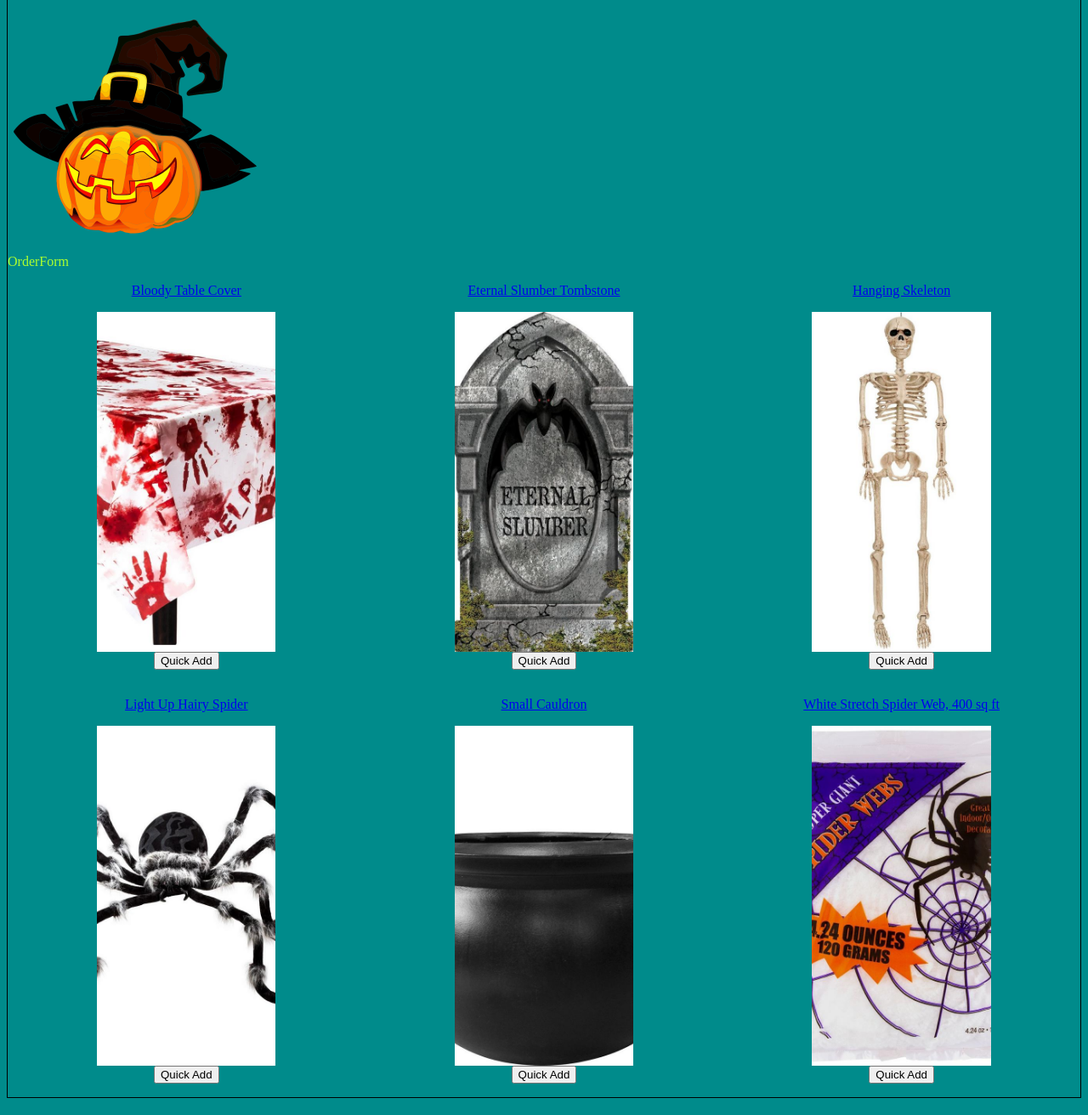
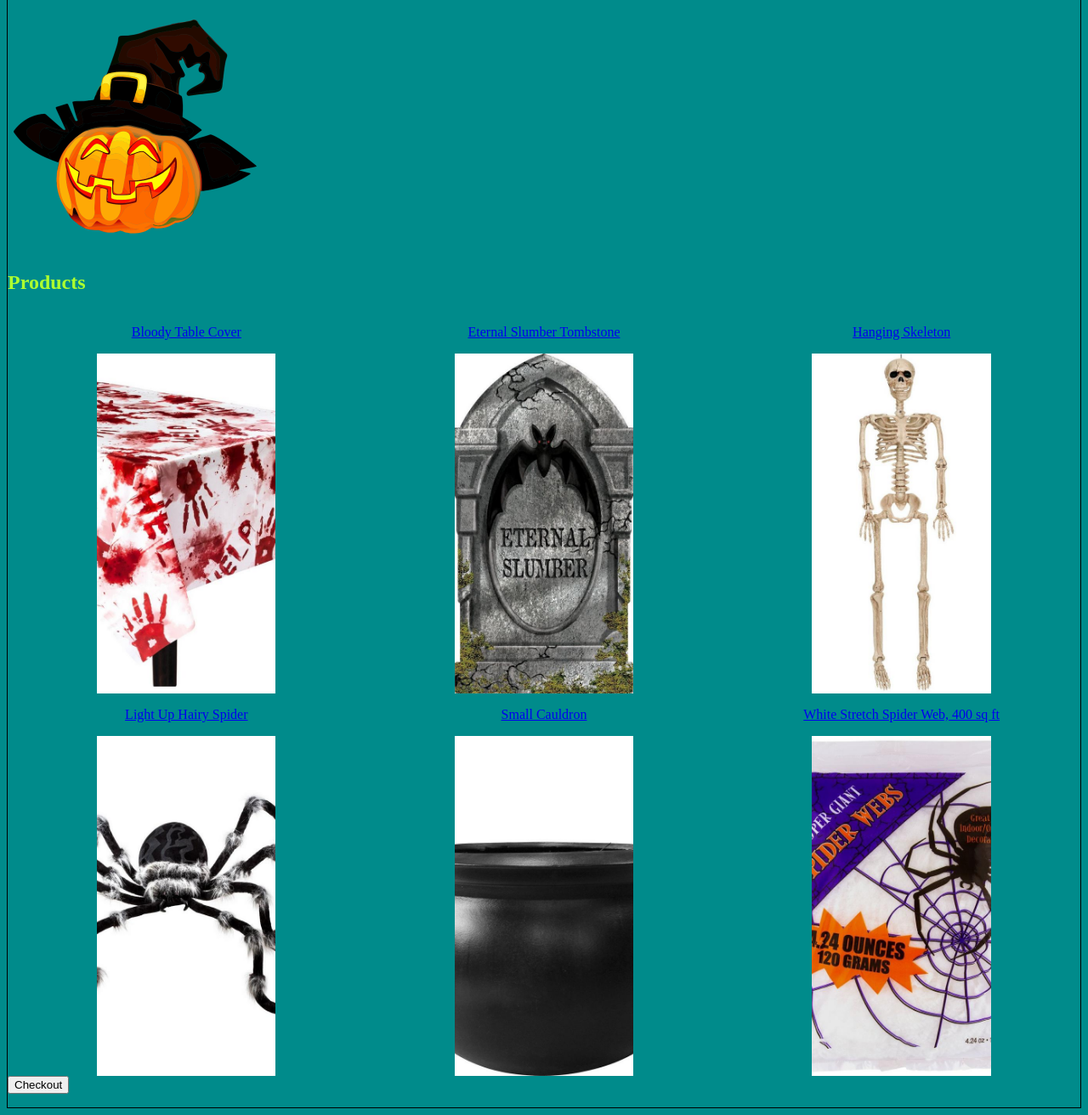
Before and after one commit to ZacharyHinote/OctoberStore, a PHP site: page / in a window 1280 px wide. Shown: the part 108-1420 px from the top of the page at 85% size. Run offline with PHP 8.4, Linux system fonts and the light colour scheme; data comes from the database, SQL or seed files in the repository.

Commit message:
OrderForm Rough Draft

```diff
--- a/view/orderform.php
+++ b/view/orderform.php
@@ -1,12 +1,8 @@
 <?php
-    echo "<br>OrderForm<br>";
     $items = getItemArray();
-    //print_r($items);
+?>
 
-//     foreach ($items as $item) {
-//         echo ($item[1] . "<br>");
-//    }
-?>
+<h2> Products </h2>
 
 <div class="item-container">
     <?php foreach($items as $item): ?>
@@ -18,11 +14,15 @@
                 </div>
             </a>
 
-            <form action="" method="POST">
+            <!--<form action="" method="POST">
                 <input type="hidden" name="action" id="action" value="add">
                 <input type="hidden" name="id" id="id" value="<?= $item[0] ?>">
                 <button>Quick Add</button>
-            </form>
+            </form>-->
         </div>
     <?php endforeach; ?>
+	<form action="" method="GET">
+
+		<input type="submit" name="submit" class="button" value="Checkout"/>
+	</form>
 </div>
```
